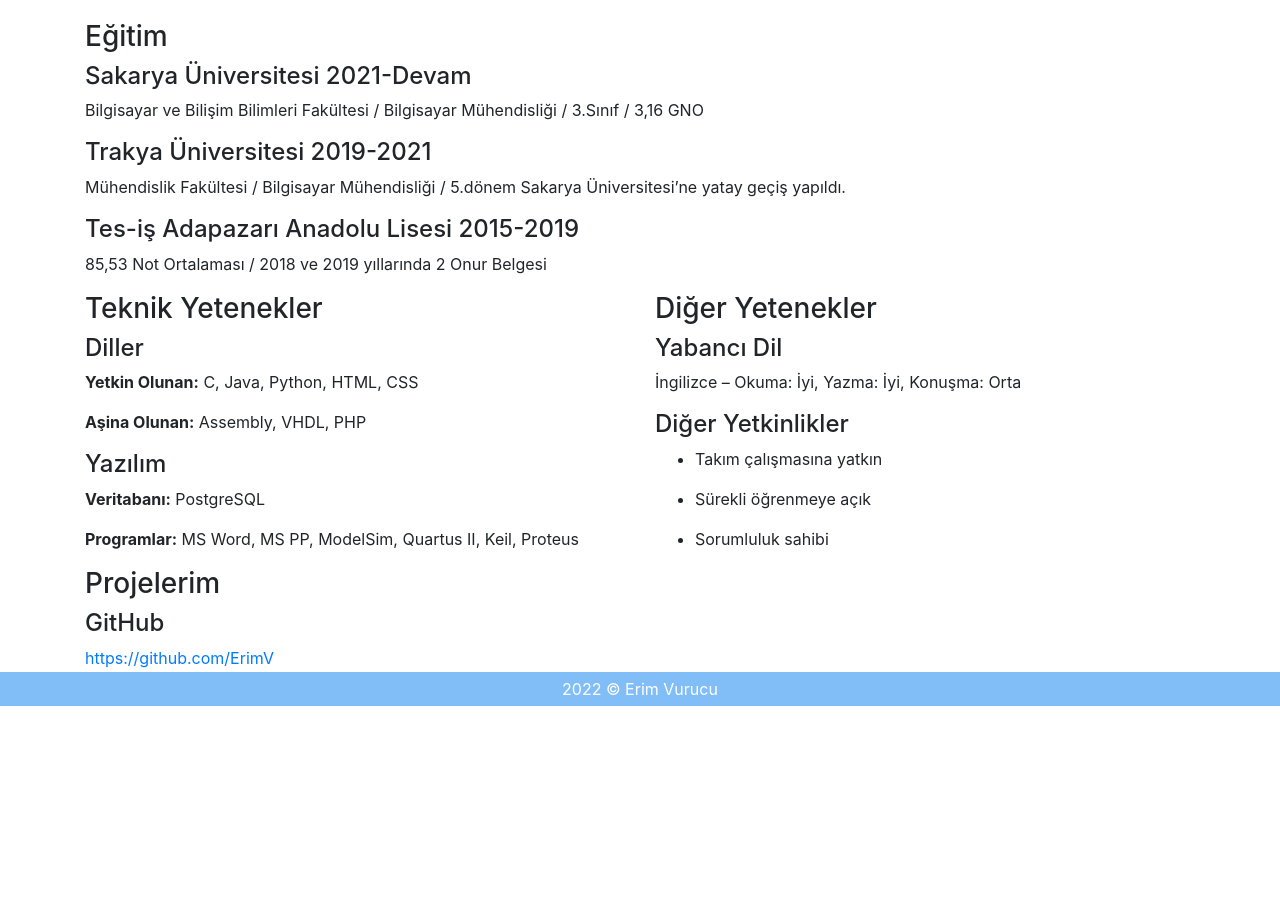
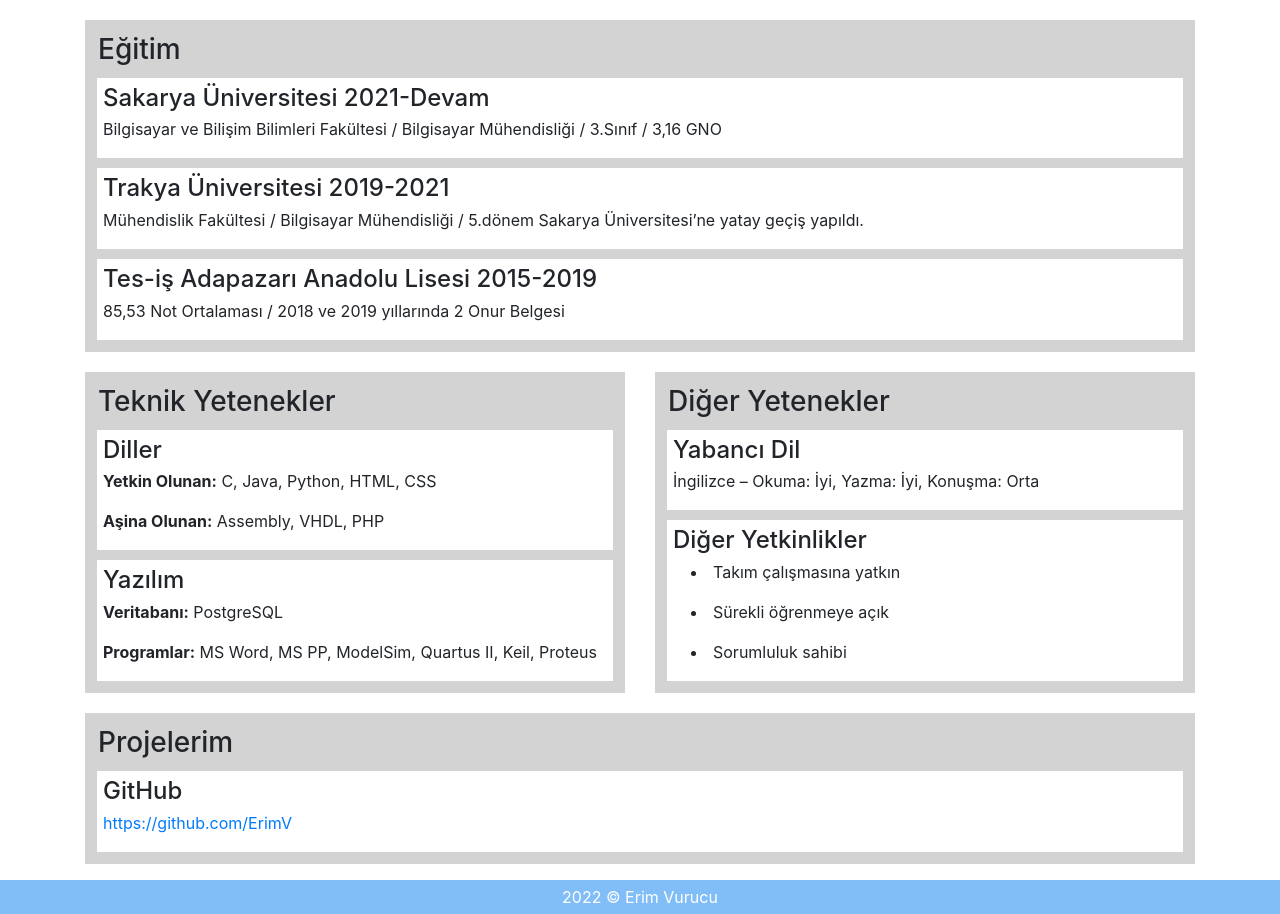
Before and after one commit to ErimV/KisiselWebSitesi, a PHP site: page /resume.html in a window 1280 px wide. Shown: the part 154-1068 px from the top of the page. Before the commit the page ends 860 px from the top, so only its background shows below. Run offline with PHP 8.4, Linux system fonts and the light colour scheme.

Commit message:
Update stil.css

```diff
--- a/stil.css
+++ b/stil.css
@@ -6,7 +6,7 @@ html
 body
 {
 	position: relative;
-    min-height: 100vh;
+    	min-height: 100vh;
 	margin:0 0;
 }
 
@@ -32,23 +32,34 @@ body
 
 .main
 {
-	padding-bottom: 20px;
-	padding-top: 20px;
-	margin: 0 0;
+	padding-bottom: 50px;
 }
 
-.left-part
+.text
 {
+	margin-top: 20px;
 	text-align: left;
 	border: 2px solid black;
 }
 
-.right-part
-{
-	text-align: left;
-	border: 2px solid black;
+.outer {
+	margin-top: 20px;
+	padding: 2px;
+	background-color: lightgray;
 }
 
+.inner {
+  	background: white;
+}
+
+.outer > h3, .inner {
+ 	margin: 10px;
+  	padding: 1px;
+}
+
+.inner > h4, p {
+  	margin: 5px;
+}
 
 .site-footer
 {
```
